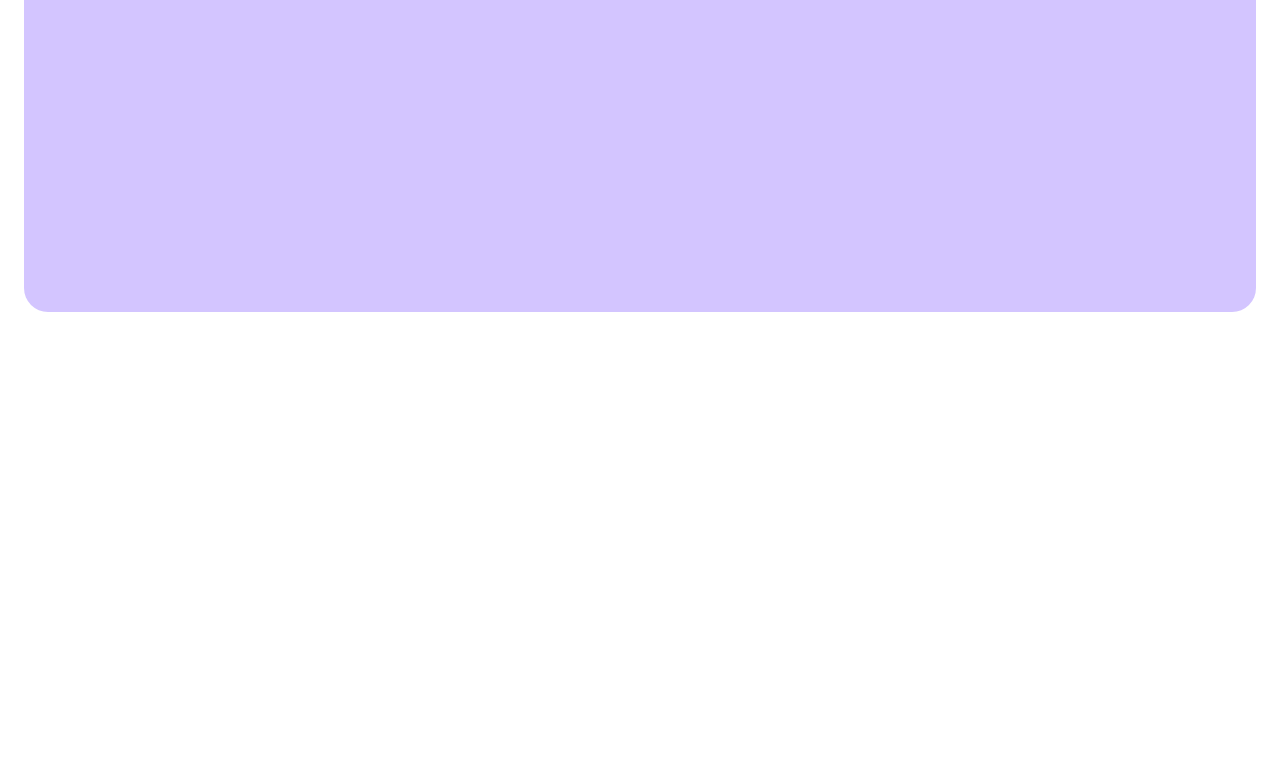
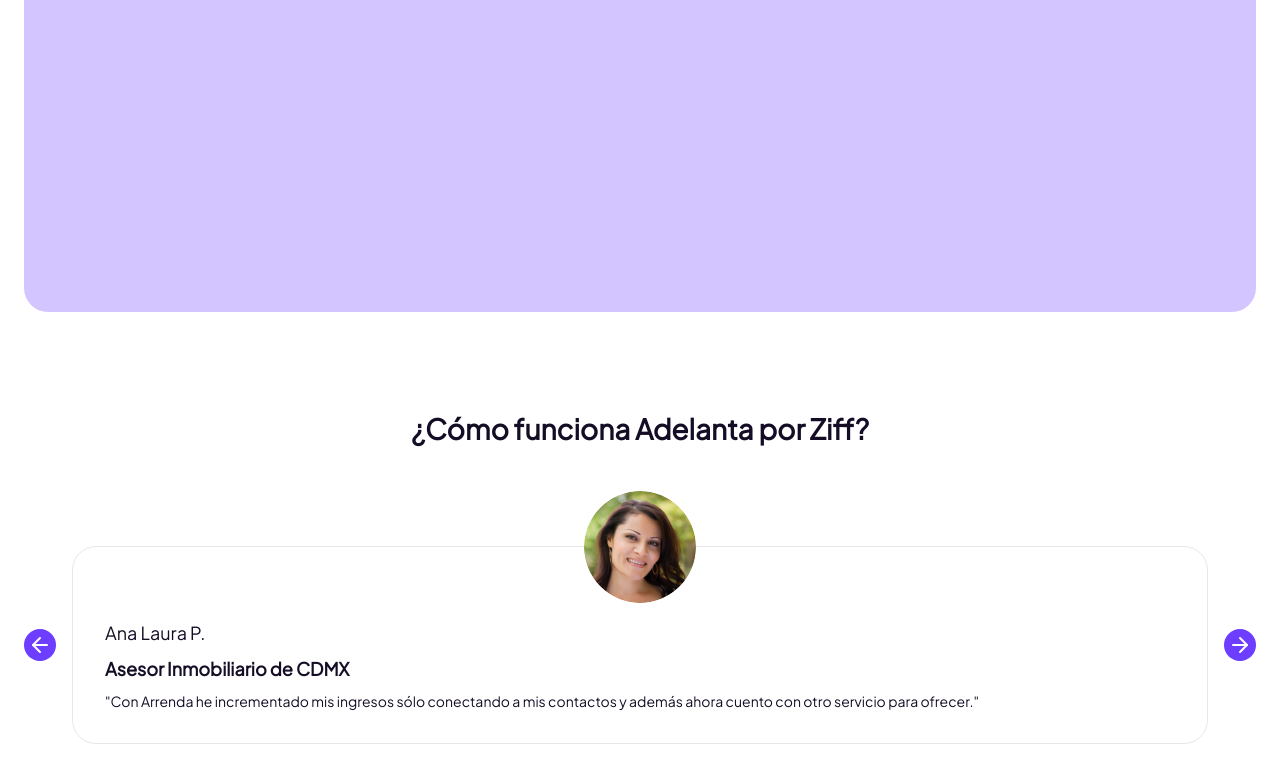
Before and after one commit to Trescento/adelanta, a Nuxt app: page / in a window 1280 px wide. Shown: the part 2589-3371 px from the top of the page. Before the commit the page ends 2997 px from the top, so only its background shows below. Built offline with nearby package versions, Linux system fonts and the light colour scheme.

Commit message:
Add TestimonialsSection component

```diff
--- /dev/null
+++ b/src/components/TestimonialsSection.vue
@@ -0,0 +1,25 @@
+<template>
+  <section class="my-24 container">
+    <h2 class=" text-[1.75rem] text-center text-balance font-bold">¿Cómo funciona Adelanta por Ziff?</h2>
+    <div class="flex gap-4 my-24 items-center">
+      <button class="rounded-full bg-brand w-8 h-8 flex items-center justify-center">
+        <svg xmlns="http://www.w3.org/2000/svg" width="24" height="24" viewBox="0 0 24 24" fill="none" class="rotate-180">
+          <path d="M5 12H19" stroke="white" stroke-width="2" stroke-linecap="round" stroke-linejoin="round"/>
+          <path d="M12 5L19 12L12 19" stroke="white" stroke-width="2" stroke-linecap="round" stroke-linejoin="round"/>
+        </svg>
+      </button>
+      <div class="flex-1 border rounded-3xl px-8 gap-2 flex flex-col pb-8">
+        <img src="~/assets/testimonials.png" alt="" class="rounded-full h-28 w-28 mx-auto -mt-14">
+        <p class="text-lg pt-2">Ana Laura P.</p>
+        <p class="text-lg font-semibold">Asesor Inmobiliario de CDMX</p>
+        <p class="text-sm">"Con Arrenda he incrementado mis ingresos sólo conectando a mis contactos y además ahora cuento con otro servicio para ofrecer."</p>
+      </div>
+      <button class="rounded-full bg-brand w-8 h-8 flex items-center justify-center">
+        <svg xmlns="http://www.w3.org/2000/svg" width="24" height="24" viewBox="0 0 24 24" fill="none">
+          <path d="M5 12H19" stroke="white" stroke-width="2" stroke-linecap="round" stroke-linejoin="round"/>
+          <path d="M12 5L19 12L12 19" stroke="white" stroke-width="2" stroke-linecap="round" stroke-linejoin="round"/>
+        </svg>
+      </button>
+    </div>
+  </section>
+</template>
--- a/src/pages/index.vue
+++ b/src/pages/index.vue
@@ -4,4 +4,5 @@
   <StepsSection />
   <ValueSection />
   <VideoSection />
+  <TestimonialsSection />
 </template>
```
Also changed, not shown: src/assets/testimonials.png (added).
